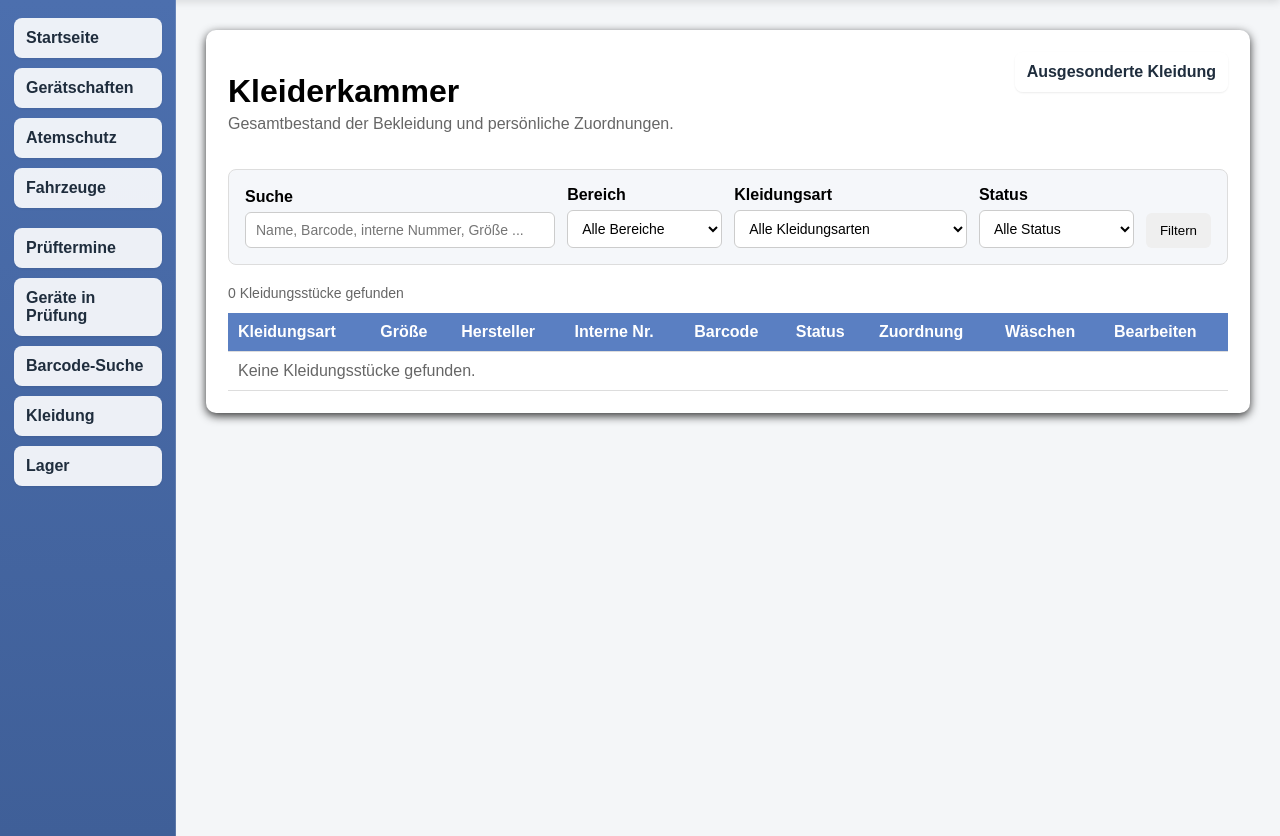
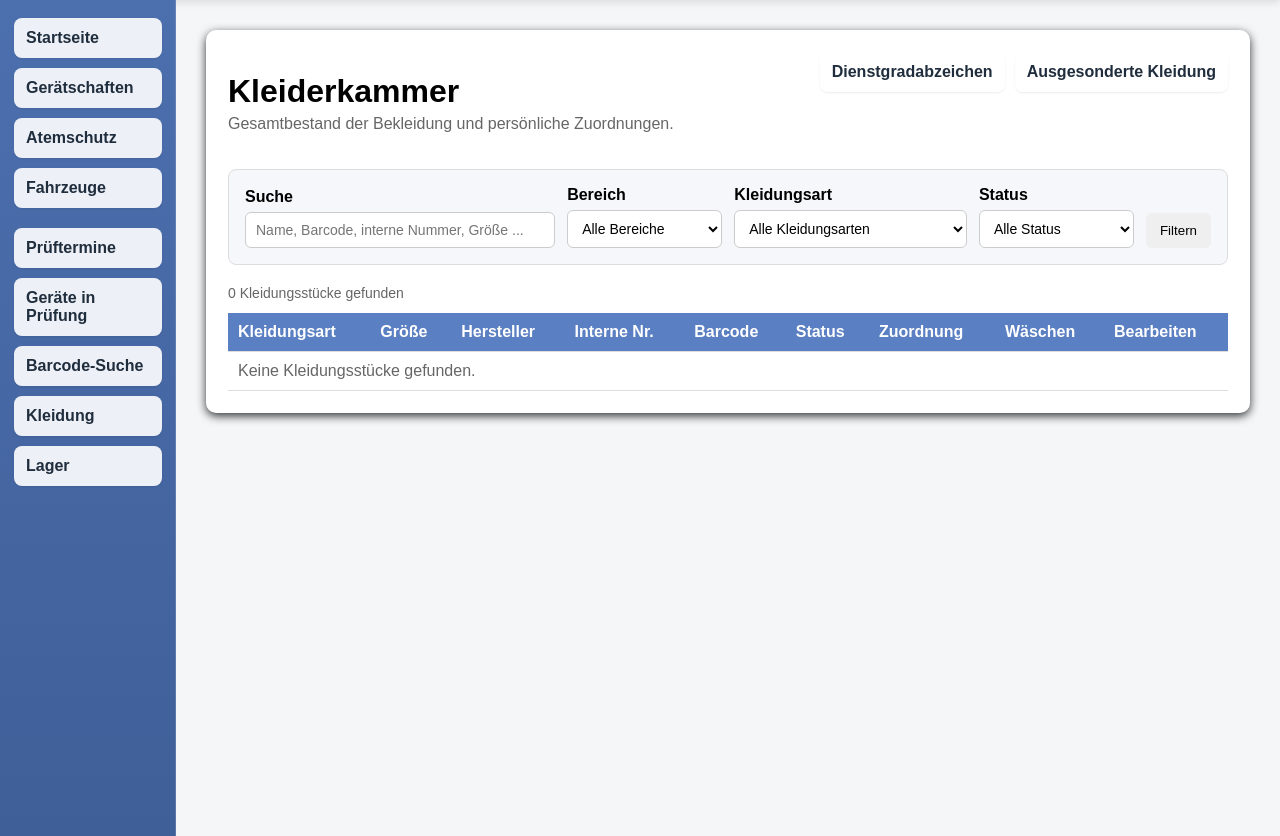
Before and after one commit to Martin22Him/feuerwehr-inventar, a Python web app: template templates/kleidung.html in a window 1280 px wide. Shown: the part 70-906 px from the top of the page. Run offline with Jinja, Linux system fonts and the light colour scheme; the template is opened without the code that fills it, so the values that code supplies are empty.

Commit message:
kleidung.html

```diff
--- a/templates/kleidung.html
+++ b/templates/kleidung.html
@@ -150,10 +150,18 @@
         <div class="kleiderkammer-actions">
 
             <a
-               href="{{ url_for('kleidung_ausgesondert') }}"
-               class="nav-button"
+                href="{{ url_for('dienstgradabzeichen') }}"
+                class="nav-button"
             >
-               Ausgesonderte Kleidung
+                Dienstgradabzeichen
+            </a>
+
+
+            <a
+                href="{{ url_for('kleidung_ausgesondert') }}"
+                class="nav-button"
+            >
+                Ausgesonderte Kleidung
             </a>
 
 
```
